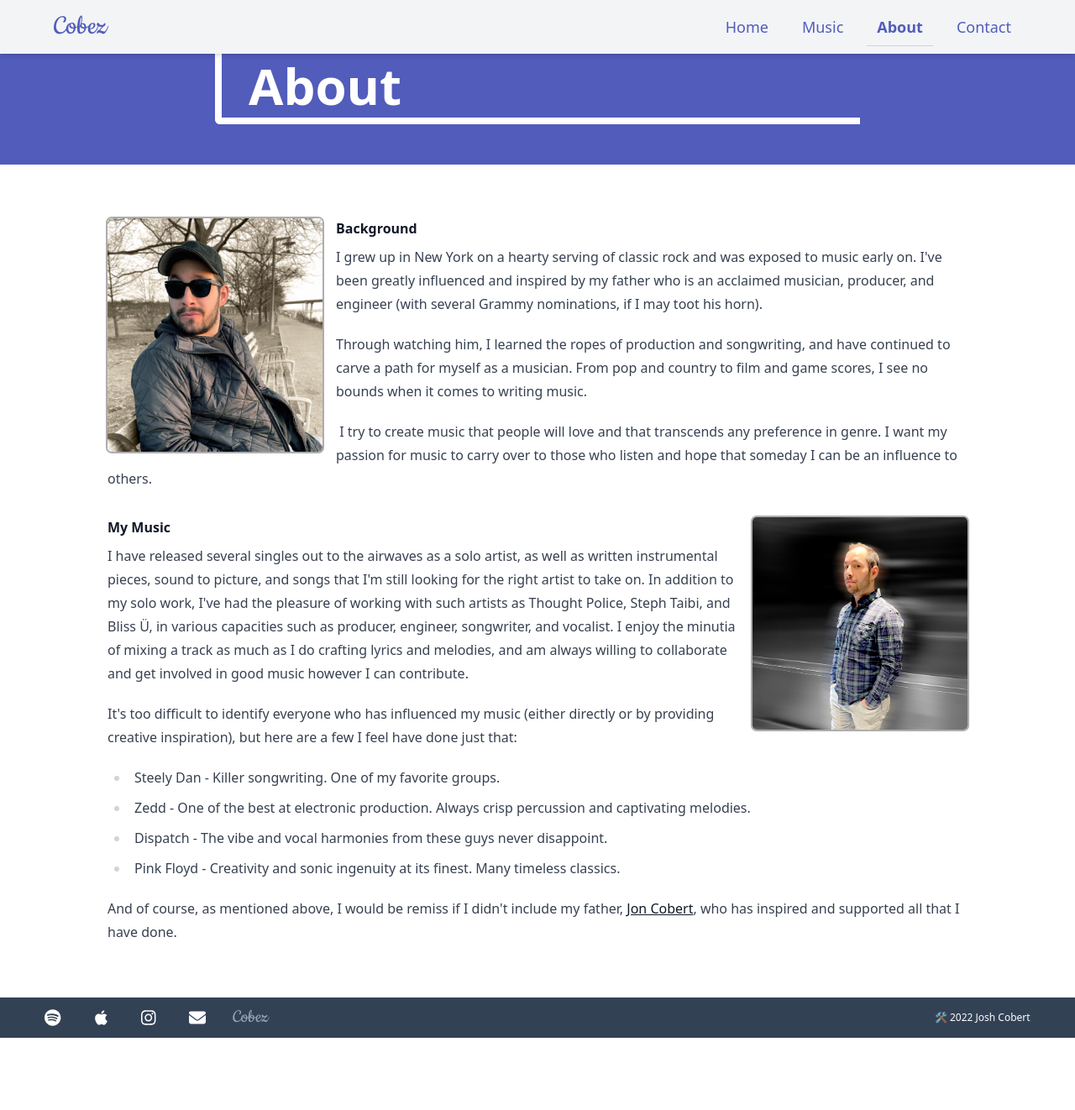
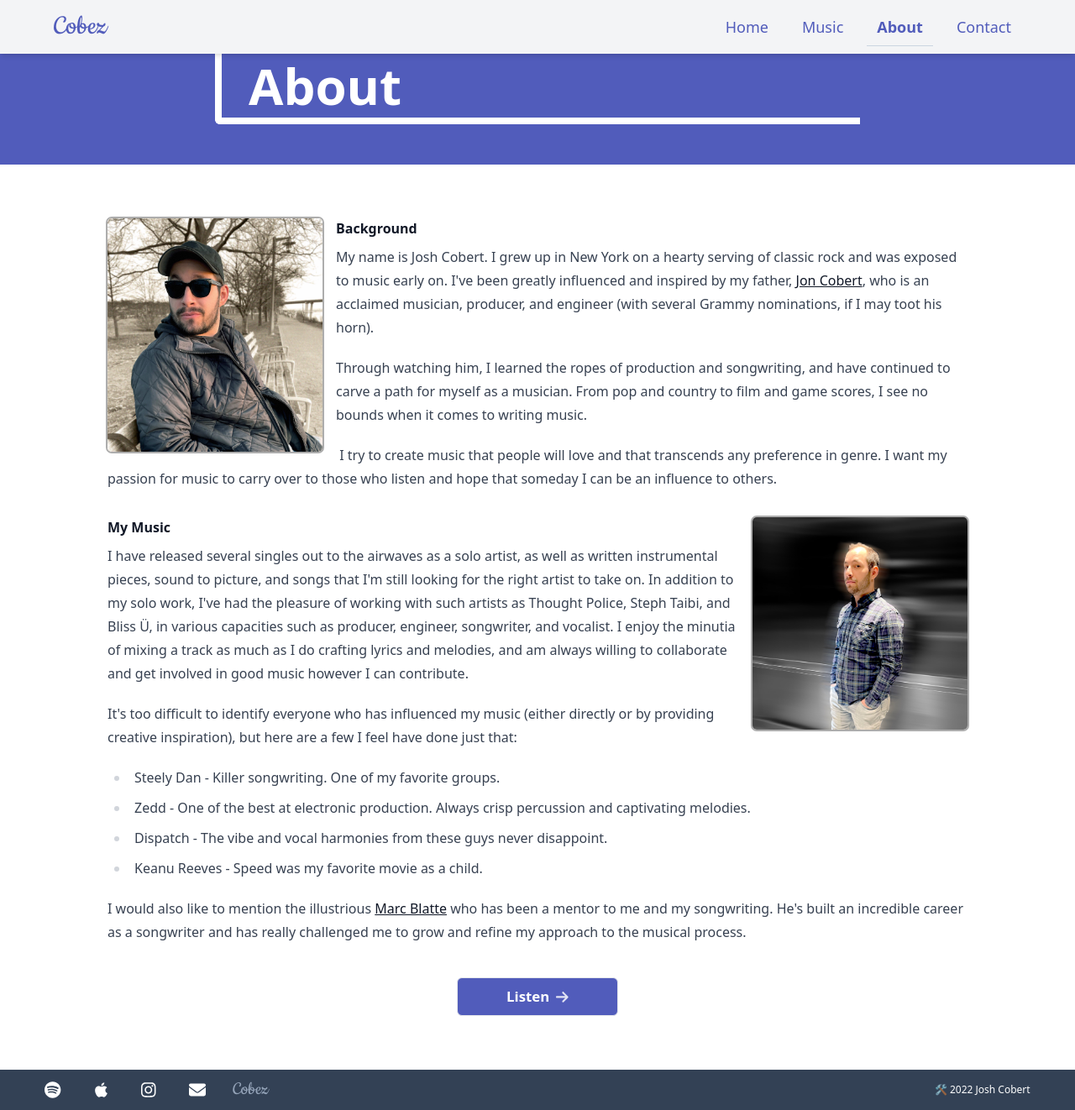
Before and after one commit to jcobert/cobez-music, a Next.js app: page /about in a window 1280 px wide. Shown: the whole page at 84% size. Before the commit the page ends 1236 px from the top, so only its background shows below. Built offline with nearby package versions, Linux system fonts and the light colour scheme; a web font is replaced by a local one.

Commit message:
Home styling tweaks (#17)
* revise about link hover style

* reduce section bg opacity

* adjust section padding

* add about page cta

* add section borders

```diff
--- a/content/about/background.md
+++ b/content/about/background.md
@@ -3,7 +3,7 @@ title: Background
 ---
 #### B﻿ackground
 
-I grew up in New York on a hearty serving of classic rock and was exposed to music early on. I've been greatly influenced and inspired by my father who is an acclaimed musician, producer, and engineer (with several Grammy nominations, if I may toot his horn).
+My name is Josh Cobert. I grew up in New York on a hearty serving of classic rock and was exposed to music early on. I've been greatly influenced and inspired by my father, [Jon Cobert](https://www.cobertoperations.com/), who is an acclaimed musician, producer, and engineer (with several Grammy nominations, if I may toot his horn).
 
 Through watching him, I learned the ropes of production and songwriting, and have continued to carve a path for myself as a musician. From pop and country to film and game scores, I see no bounds when it comes to writing music.
 
--- a/content/about/influences.md
+++ b/content/about/influences.md
@@ -10,6 +10,6 @@ I﻿t's too difficult to identify everyone who has influenced my music (either d
 * S﻿teely Dan - Killer songwriting. One of my favorite groups.
 * Zedd - One of the best at electronic production. Always crisp percussion and captivating melodies.
 * Dispatch - The vibe and vocal harmonies from these guys never disappoint.
-* P﻿ink Floyd - Creativity and sonic ingenuity at its finest. Many timeless classics.
+* Keanu Reeves - Speed was my favorite movie as a child.
 
-A﻿nd of course, as mentioned above, I would be remiss if I didn't include my father, [Jon Cobert](https://www.cobertoperations.com/), who has inspired and supported all that I have done.
+I would also like to mention the illustrious [Marc Blatte](https://marcblatte.com/) who has been a mentor to me and my songwriting. He's built an incredible career as a songwriter and has really challenged me to grow and refine my approach to the musical process.
--- a/pages/about.jsx
+++ b/pages/about.jsx
@@ -3,8 +3,11 @@ import Heading from "../components/Heading";
 import { getAboutData } from "../lib/about";
 import ReactMarkdown from "react-markdown";
 import Image from "next/future/image";
+import Link from "next/link";
 import artistPhotoPark from "../public/images/artist-photo-cobez-park-2.jpg";
 import artistPhotoLift from "../public/images/artist-photo-cobez-lift.jpg";
+import { FontAwesomeIcon } from "@fortawesome/react-fontawesome";
+import { faArrowRight } from "@fortawesome/free-solid-svg-icons";
 
 export async function getStaticProps({ params }) {
   const background = getAboutData("background");
@@ -67,6 +70,22 @@ export default function About({ background, influences }) {
                 </ReactMarkdown>
               </div>
             </div>
+            {/* CTA - Music Page Link */}
+            <div className="px-4 md:px-0 flex-1">
+              <div className="text-center py-2 md:pb-0">
+                <Link href="/music">
+                  <a className="inline-block rounded-md p-4 md:p-2 w-9/12 sm:max-w-[12rem] border bg-theme-primary hover:bg-theme-tertiary text-white hover:text-white text-lg md:text-base font-bold transition">
+                    <div className="flex gap-x-2 justify-center items-center">
+                      <span>Listen</span>
+                      <FontAwesomeIcon
+                        className="animate-pulse"
+                        icon={faArrowRight}
+                      />
+                    </div>
+                  </a>
+                </Link>
+              </div>
+            </div>
           </div>
         </div>
       </section>
--- a/pages/index.jsx
+++ b/pages/index.jsx
@@ -19,7 +19,7 @@ export default function Home({ songData, background }) {
   });
 
   return (
-    <div className="mt-8">
+    <div>
       <Head>
         <title>Cobez Music</title>
         <meta name="description" content="Official website of Cobez" />
@@ -29,6 +29,7 @@ export default function Home({ songData, background }) {
       {/* Main */}
       <div>
         {/* Heading/Hero */}
+        <section className="bg-black/50 pt-8 pb-20 md:pb-24 lg:pb-24">
           <div className="px-10">
             <Image
               className="mx-auto w-full max-w-xl"
@@ -41,18 +42,19 @@ export default function Home({ songData, background }) {
               songwriter | producer
             </h4>
           </div>
+        </section>
         {/* Featured Music Section */}
-        <section className="bg-gray-100">
-          <div className="mt-20 md:mt-24 lg:mt-24 w-11/12 mx-auto pt-8 pb-12 md:pt-16 md:pb-20">
+        <section className="bg-gray-100/95 border-y border-white">
+          <div className="w-11/12 mx-auto pt-8 pb-12 md:pt-16 md:pb-20">
             {/* Header */}
             <div className="h-16 mx-auto max-w-3xl flex items-center justify-center md:justify-start md:pl-4 border-l-4 border-theme-primary border-b-4 rounded-bl-md mb-4 md:mb-12">
               <h1 className="text-theme-primary text-3xl md:text-3xl text-center md:text-left font-bellotaHeading font-bold">
                 Featured Music
               </h1>
             </div>
-            <div className="w-fit mx-auto rounded-md shadow">
+            <div className="w-fit mx-auto rounded-md sm:shadow">
               {/* Body */}
-              <div className="mx-auto max-w-3xl lg:max-w-5xl bg-white border rounded p-4 md:p-8">
+              <div className="mx-auto max-w-3xl lg:max-w-5xl sm:bg-white sm:border rounded sm:p-4 md:p-8">
                 <div className="flex flex-col gap-y-8">
                   {featuredSongs.map((item, i) => (
                     <SongCard
@@ -88,8 +90,8 @@ export default function Home({ songData, background }) {
           </div>
         </section>
         {/* About Section */}
-        <section className="bg-theme-primary">
-          <div className="mt-20 md:mt-24 lg:mt-24 w-11/12 mx-auto pt-8 pb-12 md:pt-16 md:pb-20">
+        <section className="bg-theme-primary/95 border-y border-white mt-20 md:mt-24 lg:mt-24">
+          <div className="w-11/12 mx-auto pt-8 pb-12 md:pt-16 md:pb-20">
             {/* Header */}
             <div className="h-16 mx-auto max-w-3xl flex items-center justify-center md:justify-start md:pl-4 border-l-4 border-white border-b-4 rounded-bl-md mb-4 md:mb-12">
               <h1 className="text-white text-3xl md:text-3xl text-center md:text-left font-bellotaHeading font-bold">
@@ -98,7 +100,7 @@ export default function Home({ songData, background }) {
             </div>
             <div className="w-full max-w-3xl mx-auto rounded-md shadow">
               {/* Body */}
-              <div className="mx-auto bg-white border rounded p-4 md:p-8">
+              <div className="mx-auto bg-white border rounded p-4 py-6 md:p-8">
                 <div className="flex flex-col gap-y-8">
                   <div className="rounded-md px-4 md:px-0 flex-1">
                     <ReactMarkdown className="prose max-w-none">
@@ -111,7 +113,7 @@ export default function Home({ songData, background }) {
             {/* About Page Link */}
             <div className="text-center mt-8 md:mt-12 py-2 md:pb-0">
               <Link href="/about">
-                <a className="inline-block rounded-md p-4 md:p-2 w-9/12 sm:max-w-[12rem] border border-theme-primary bg-white hover:bg-theme-primary text-theme-primary hover:text-white text-lg md:text-base font-bold transition">
+                <a className="inline-block rounded-md p-4 md:p-2 w-9/12 sm:max-w-[12rem] border border-theme-primary bg-white hover:bg-theme-tertiary text-theme-primary hover:text-white text-lg md:text-base font-bold transition">
                   <div className="flex gap-x-2 justify-center items-center">
                     <span>Learn More...</span>
                   </div>
@@ -127,8 +129,8 @@ export default function Home({ songData, background }) {
           </div>
         </section>
         {/* Contact Section */}
-        <section className="bg-theme-tertiary">
-          <div className="mt-20 md:mt-24 lg:mt-24 w-11/12 mx-auto pt-8 pb-12 md:pt-16 md:pb-20">
+        <section className="bg-theme-tertiary/95 border-t border-white mt-20 md:mt-24 lg:mt-24">
+          <div className="w-11/12 mx-auto pt-8 pb-12 md:pt-16 md:pb-20">
             {/* Header */}
             <div className="h-16 mx-auto max-w-3xl flex items-center justify-center md:justify-start md:pl-4 border-l-4 border-white border-b-4 rounded-bl-md mb-4 md:mb-12">
               <h1 className="text-white text-3xl md:text-3xl text-center md:text-left font-bellotaHeading font-bold">
```
Lines whose indentation alone changed are shown as unchanged.
